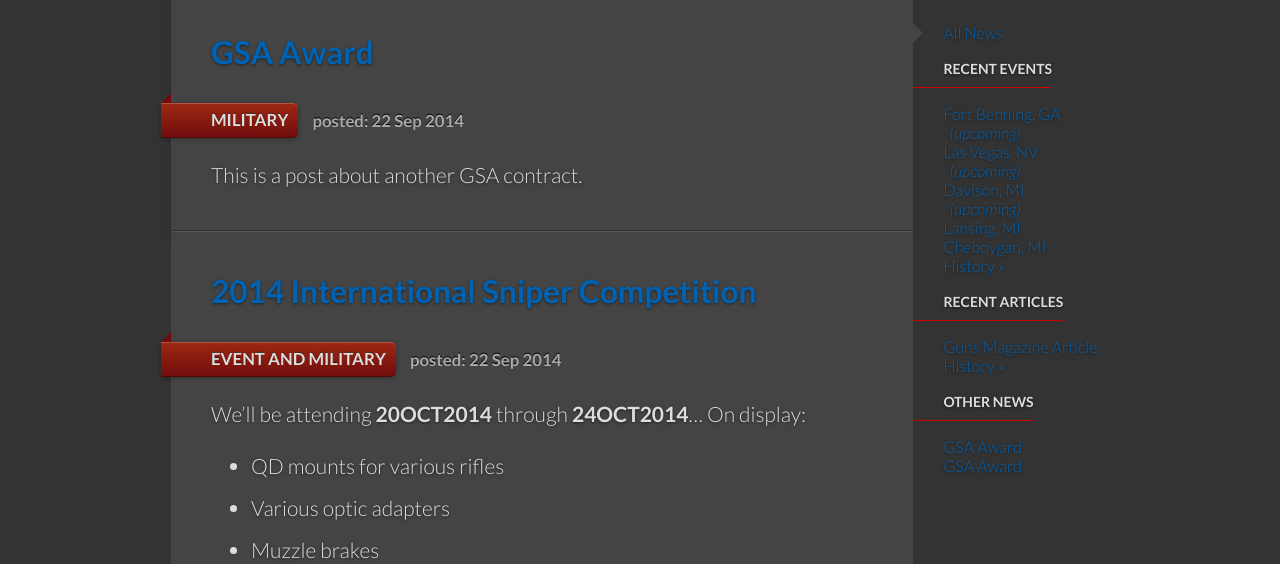
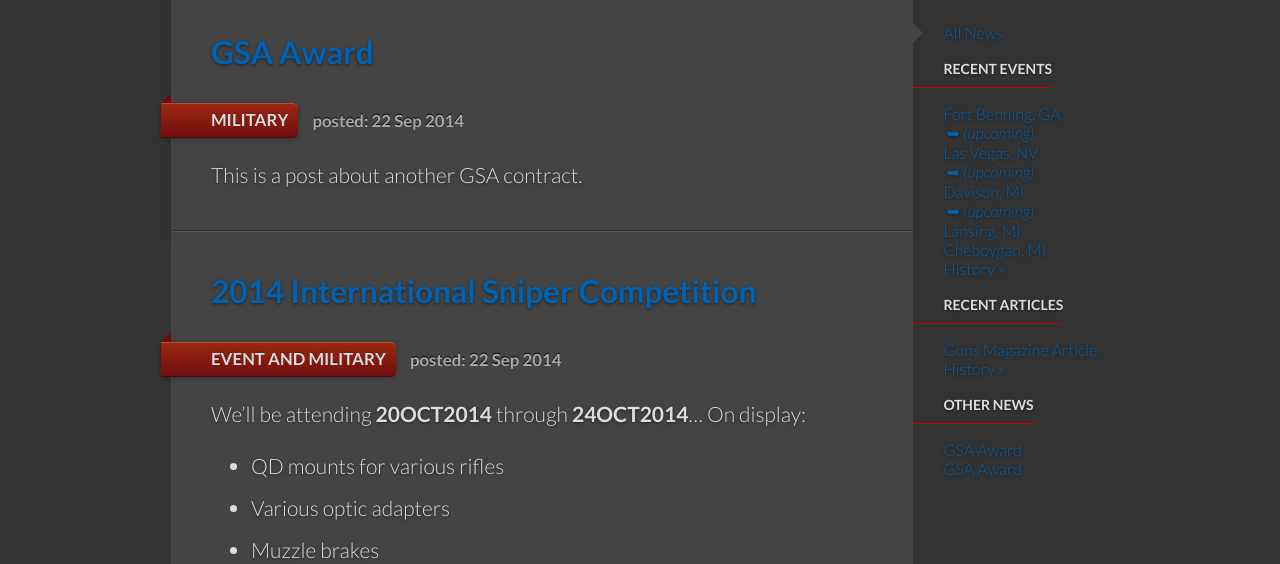
Before and after one commit to qdmounts/qdmounts.github.io, a Jekyll site: the page built from news/index.html, in a window 1280 px wide and 900 px high. Shown: the part 188-752 px from the top of the window. Built offline with Jekyll 4.4.1, drawn with Linux system fonts in a browser that asks for light colours.

Commit message:
news_contents edited for upcoming

```diff
--- a/_includes/news_contents.html
+++ b/_includes/news_contents.html
@@ -20,7 +20,7 @@
         {% assign curDate = site.time | date: '%Y-%m-%d' %}
         {% assign postEventDateStart = post.event_date_start | date: '%Y-%m-%d' %}
         {% assign postEventDateEnd = post.event_date_end | date: '%Y-%m-%d' %}
-        {% if postEventDateStart > curDate %}{% assign EVENT_STATUS = "<br>&nbsp;&nbsp;<i>(upcoming)</i>" %}{% endif %}
+        {% if postEventDateStart > curDate %}{% assign EVENT_STATUS = "<br>&nbsp;&#10149;&nbsp;<i>(upcoming)</i>" %}{% endif %}
         {% if postEventDateEnd < curDate %}{% assign EVENT_STATUS = "&nbsp;" %}{% endif %}
         &nbsp;{{ EVENT_STATUS }}
         </a>
```
